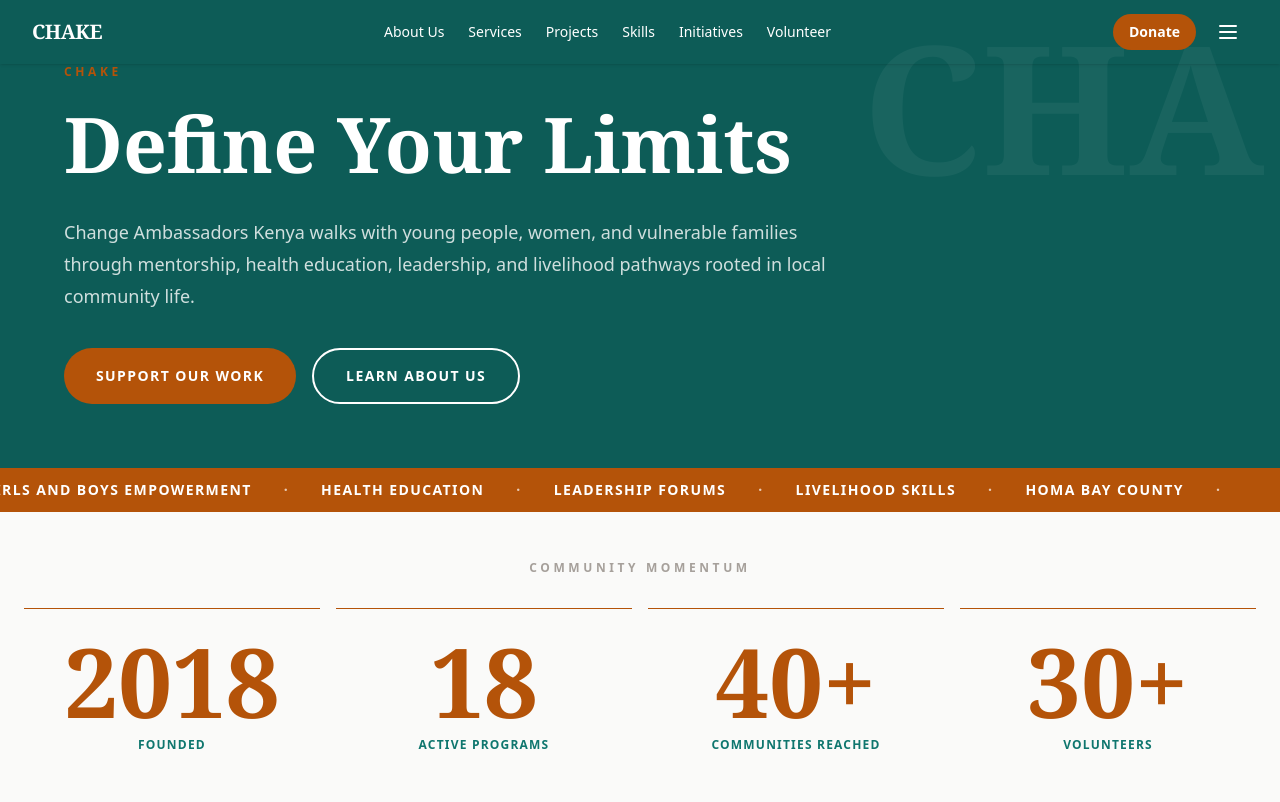
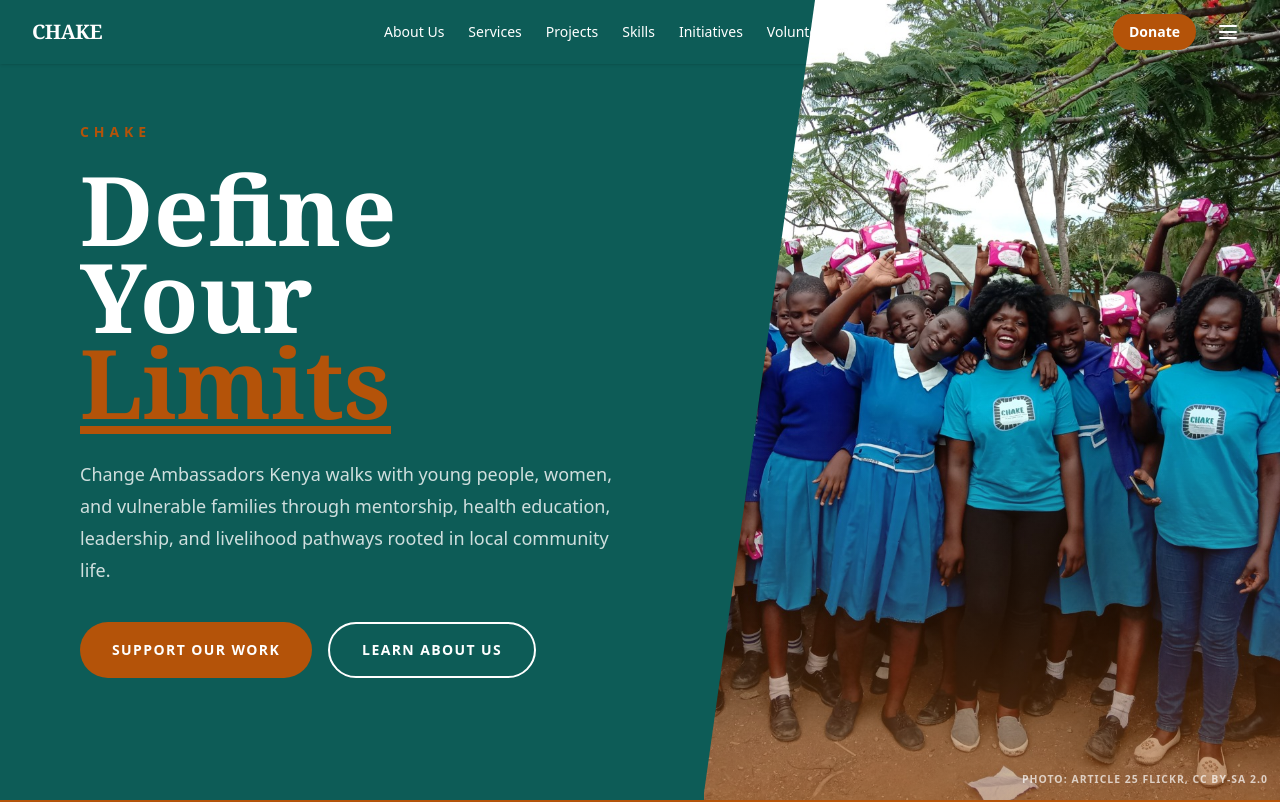
Before and after one commit to OderoLitzy/lizzy-website, a Next.js app: page / in a window 1280 px wide. Shown: the top 802 px of the page. Built offline with nearby package versions, Linux system fonts and the light colour scheme; a web font is replaced by a local one.

Commit message:
Revert homepage hero to original design

```diff
--- a/components/home/HeroSection.tsx
+++ b/components/home/HeroSection.tsx
@@ -1,15 +1,30 @@
 import Link from "next/link";
-import EditorialHero from "@/components/editorial/EditorialHero";
+import Image from "next/image";
+import { homeHeroImage } from "@/lib/content/data";
+import type { ImageMetadata } from "@/lib/content/types";
 
-export default function HeroSection() {
+interface HeroSectionProps {
+  image?: ImageMetadata;
+}
+
+export default function HeroSection({ image = homeHeroImage }: HeroSectionProps) {
   return (
-    <EditorialHero
-      eyebrow="CHAKE"
-      title="Define Your Limits"
-      marker="CHA"
-      ariaLabel="Homepage hero"
-      actions={
-        <>
+    <section className="grid min-h-screen max-w-full overflow-hidden bg-teal-dark lg:grid-cols-[55%_45%]" aria-label="Hero">
+      <div className="relative z-10 flex min-h-screen items-center bg-teal-dark px-4 py-28 sm:px-6 lg:px-12 xl:px-20">
+        <div className="max-w-3xl">
+          <p className="mb-6 text-xs font-bold uppercase tracking-[0.35em] text-amber-accent sm:text-sm">
+            CHAKE
+          </p>
+          <h1 className="font-serif text-[clamp(4rem,10vw,6rem)] font-black leading-[0.9] text-white">
+            Define Your{" "}
+            <span className="relative inline-block text-amber-accent after:absolute after:-bottom-2 after:left-0 after:h-2 after:w-full after:bg-amber-accent after:content-['']">
+              Limits
+            </span>
+          </h1>
+          <p className="mt-8 max-w-2xl text-lg leading-8 text-white/80">
+            Change Ambassadors Kenya walks with young people, women, and vulnerable families through mentorship, health education, leadership, and livelihood pathways rooted in local community life.
+          </p>
+          <div className="mt-9 flex flex-col gap-4 sm:flex-row">
             <Link
               href="/donate"
               className="inline-flex items-center justify-center rounded-full bg-amber-accent px-8 py-4 text-sm font-bold uppercase tracking-widest text-white transition-colors hover:bg-amber-light"
@@ -22,12 +37,30 @@ export default function HeroSection() {
             >
               Learn About Us
             </Link>
-        </>
-      }
-    >
-      <p>
-        Change Ambassadors Kenya walks with young people, women, and vulnerable families through mentorship, health education, leadership, and livelihood pathways rooted in local community life.
+          </div>
+        </div>
+      </div>
+
+      <div className="relative min-h-[50vh] overflow-hidden lg:min-h-screen">
+        <div
+          className="absolute inset-y-0 -left-px z-10 hidden w-28 bg-teal-dark lg:block"
+          style={{ clipPath: "polygon(0 0, 100% 0, 0 100%)" }}
+          aria-hidden="true"
+          data-testid="hero-diagonal-separator"
+        />
+        <Image
+          src={image.src}
+          alt={image.alt}
+          fill
+          priority
+          sizes="(min-width: 1024px) 45vw, 100vw"
+          className="object-cover"
+        />
+        <div className="absolute inset-x-0 bottom-0 h-1/2 bg-gradient-to-t from-amber-accent/45 via-amber-accent/15 to-transparent" aria-hidden="true" />
+        <p className="absolute bottom-3 right-3 z-20 text-[0.65rem] font-semibold uppercase tracking-widest text-white/70">
+          Photo: Article 25 Flickr, CC BY-SA 2.0
         </p>
-    </EditorialHero>
+      </div>
+    </section>
   );
 }
```
Also changed, not shown: 2 other files (tests, documents, lock files or other folders). Lines whose indentation alone changed are shown as unchanged.
